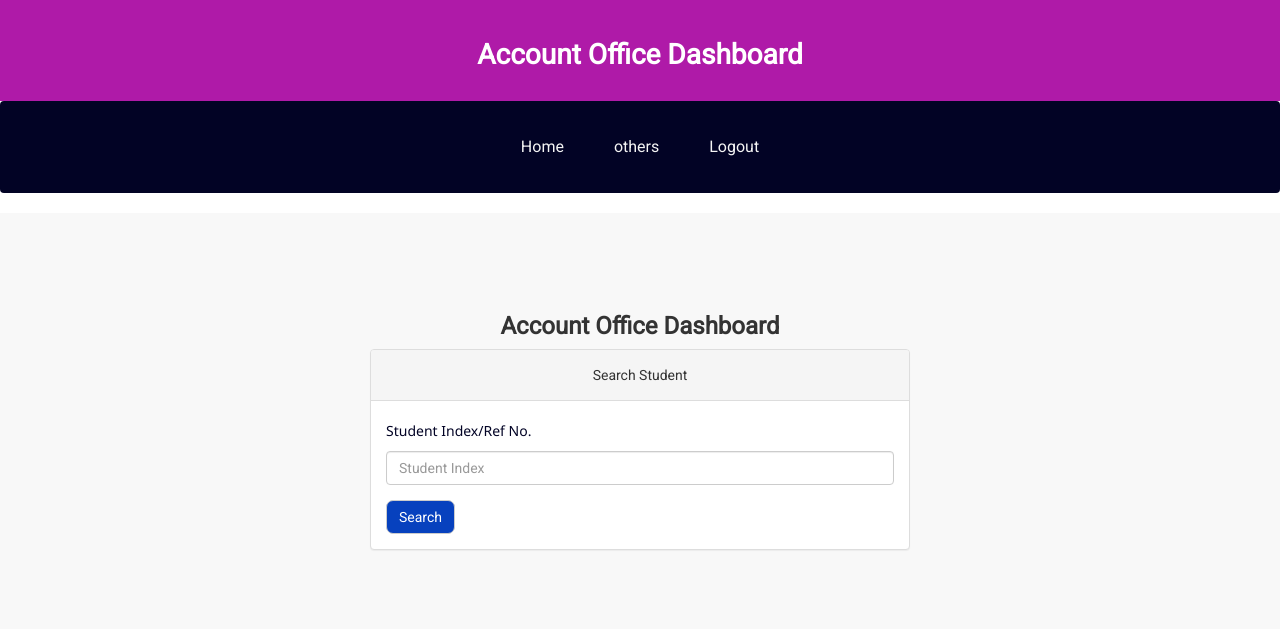
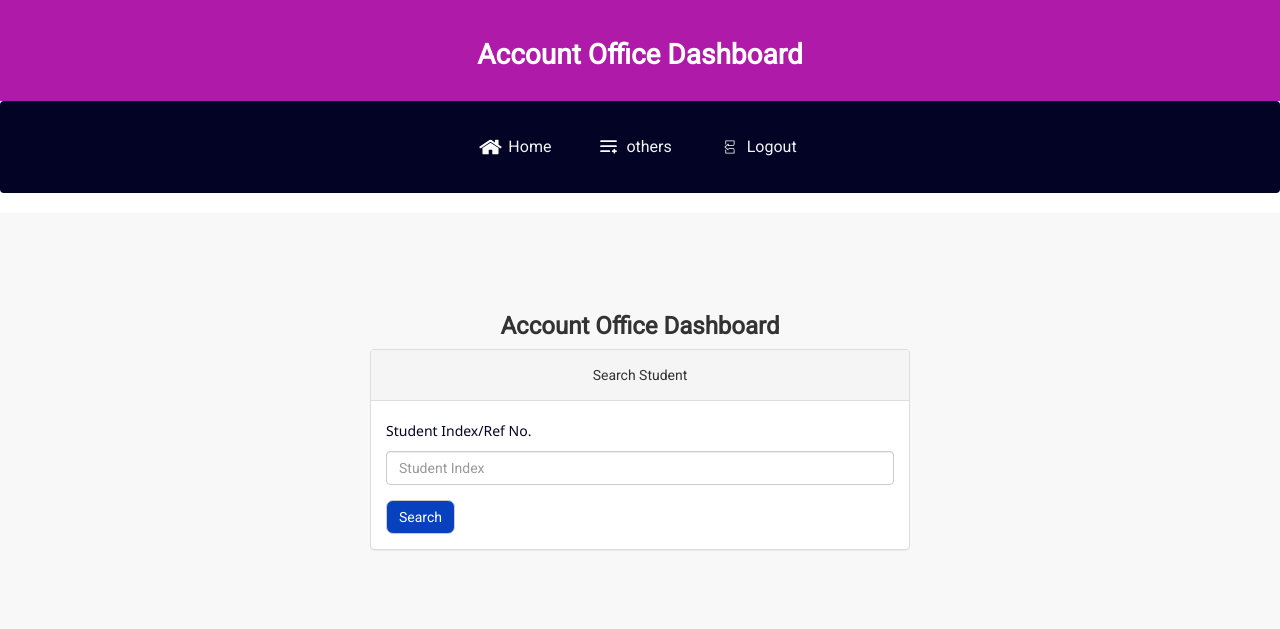
Before and after one commit to CobbyElsonfx/Course-Registration-Portal, a PHP site: page /onlinecourse/admin/clearance.php in a window 1280 px wide. Shown: the top 629 px of the page. Run offline with PHP 8.4, Linux system fonts and the light colour scheme; a user stored in the database is signed in.

Commit message:
Added new data

```diff
--- a/onlinecourse/admin/includes/account_menubar.php
+++ b/onlinecourse/admin/includes/account_menubar.php
@@ -3,8 +3,11 @@
         <div class="d-flex flex-wrap align-items-center justify-content-center justify-content-lg-start">
 
             <ul class="nav col-12 col-lg-auto me-lg-auto mb-2 justify-content-center mb-md-0">
+            <img class="homeIcon5" src="../assets/img/home.svg">
                 <li class="navLink px-3 py-2 bg-transparent"><a href=" clearance.php">Home</a></li>
+                <img class="othersIcon" src="../assets/img/others.svg">
                 <li class="navLink px-3 py-2"><a href="student-registration.php">others</a></li>
+                <img class="logoutIcon5" src="../assets/img/logout.svg">
                 <li class="navLink px-3 py-2"><a href="logout.php">Logout</a></li>
             </ul>
         </div>
--- a/onlinecourse/assets/css/style.css
+++ b/onlinecourse/assets/css/style.css
@@ -470,8 +470,43 @@ label {
     padding: 0;
     filter: invert(100%);
     -webkit-filter: invert(100%);
+}
+.logoutIcon5 {
+    position: relative;
+    top: 20px;
+    left: 20px;
+    width: 25px;
+    height: 20px;
+    padding: 0;
+    filter: invert(100%);
+    -webkit-filter: invert(100%);
 
 }
+
+.othersIcon{
+    position: relative;
+    top: 20px;
+    left: 20px;
+    width: 25px;
+    height: 20px;
+    padding: 0;
+    filter: invert(100%);
+    -webkit-filter: invert(100%);
+
+}
+.homeIcon5{
+    position: relative;
+    top: 20px;
+    left: 20px;
+    width: 25px;
+    height: 20px;
+    padding: 0;
+    filter: invert(100%);
+    -webkit-filter: invert(100%);
+
+}
+
+
 
 .schoolLogo{
     width: 250px;
```
Also changed, not shown: onlinecourse/assets/img/others.svg (added).
